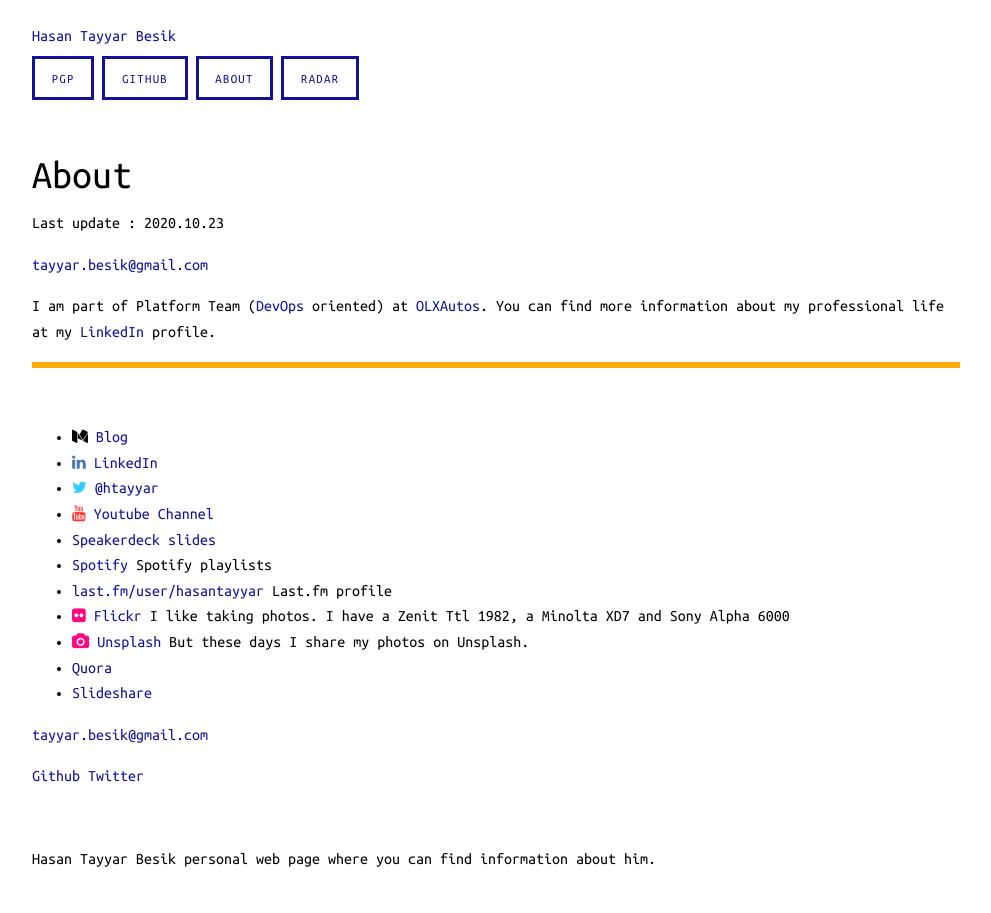
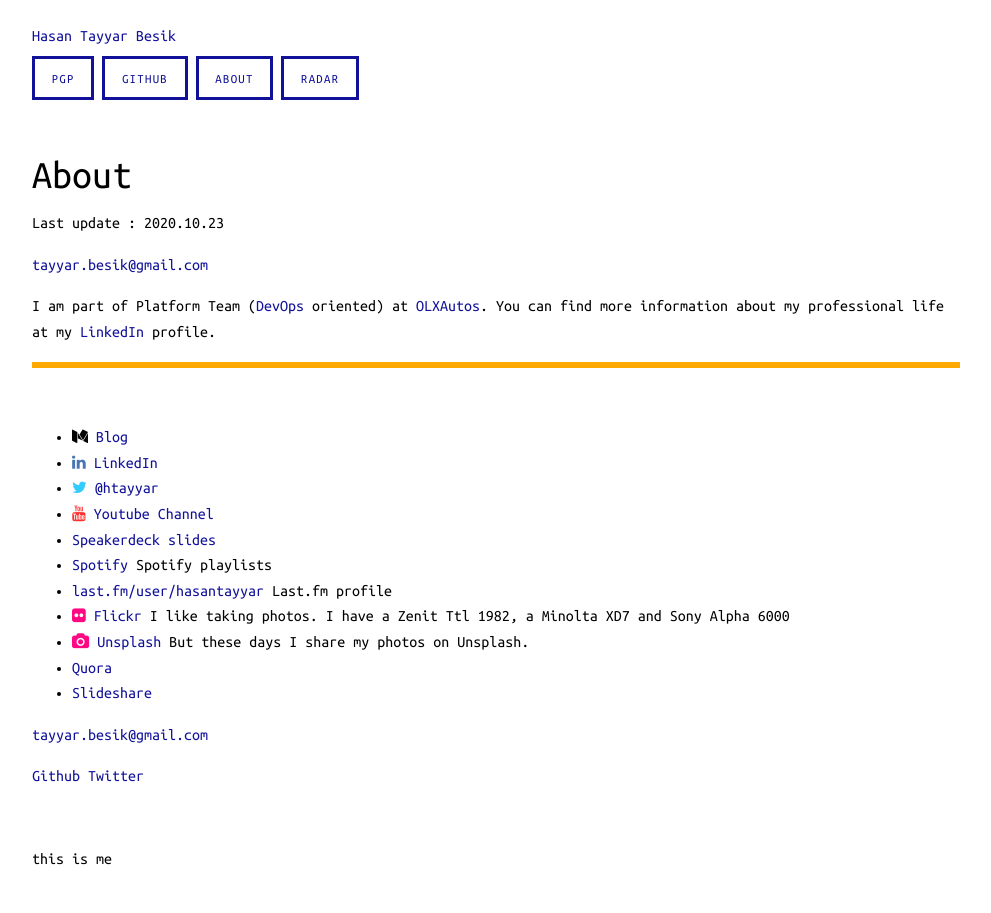
Before and after one commit to hasantayyar/hasantayyar.net, a Jekyll site: the page built from about.md, in a window 1280 px wide. Shown: the whole page, without its empty margins (144-1135 px from the left). Built offline with Jekyll 4.4.1, drawn with Linux system fonts in a browser that asks for light colours; Markdown is read by kramdown in place of the engine named in the settings.

Commit message:
Update _config.yml

```diff
--- a/_config.yml
+++ b/_config.yml
@@ -1,7 +1,7 @@
 # Site settings
 title: Hasan Tayyar Besik
 email: tayyar.besik@gmail.com
-description: "Hasan Tayyar Besik personal web page where you can find information about him."
+description: "this is me"
 baseurl: ""
 url: "https://hasantayyar.net/"
 twitter_username: htayyar
```
